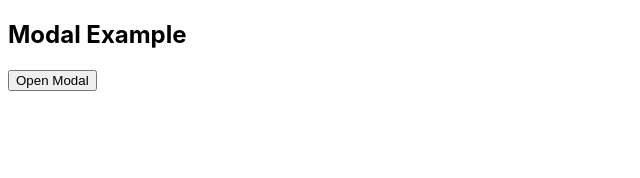
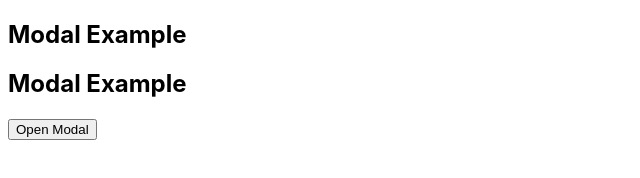
Before and after one commit to adamconkle/pocketcss, a plain HTML site: page index.html in a window 1280 px wide. Shown: the whole page, without its empty margins (0-640 px from the left). Drawn offline with Linux system fonts and the light colour scheme.

Commit message:
Update index.html

```diff
--- a/index.html
+++ b/index.html
@@ -17,6 +17,9 @@
             <h2>Modal Example</h2>
 
             <!-- Trigger/Open The Modal EACH ARTICLE/CARD WILL BE A BUTTON THAT DOES THIS-->
+ <h2>Modal Example</h2>
+
+<!-- Trigger/Open The Modal -->
 <button id="myBtn">Open Modal</button>
 
 <!-- The Modal -->
```
Lines whose indentation alone changed are shown as unchanged.
